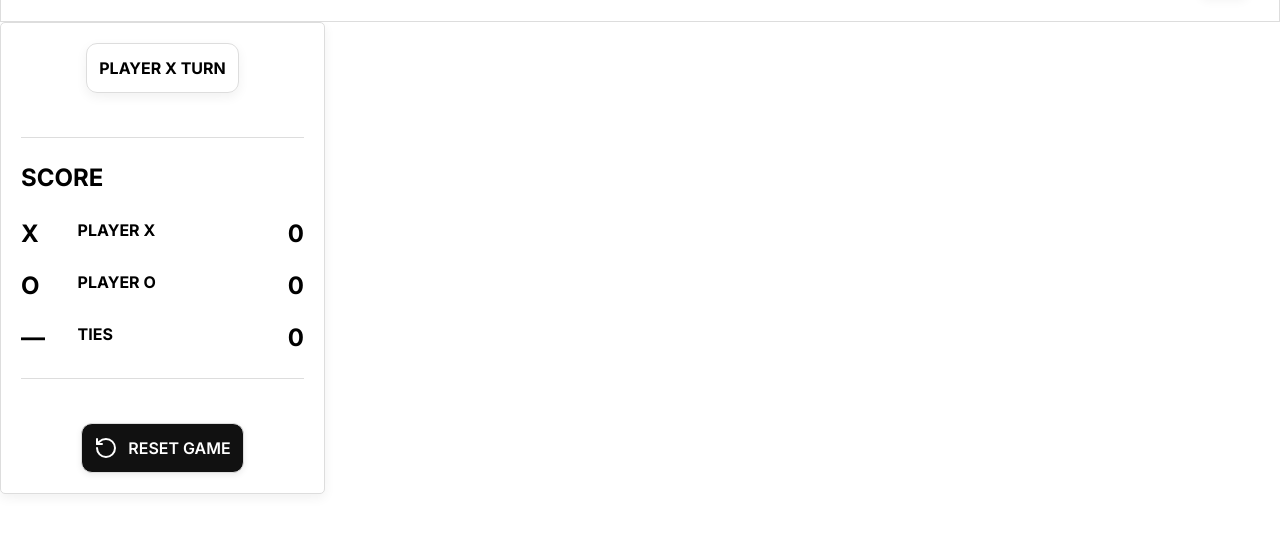
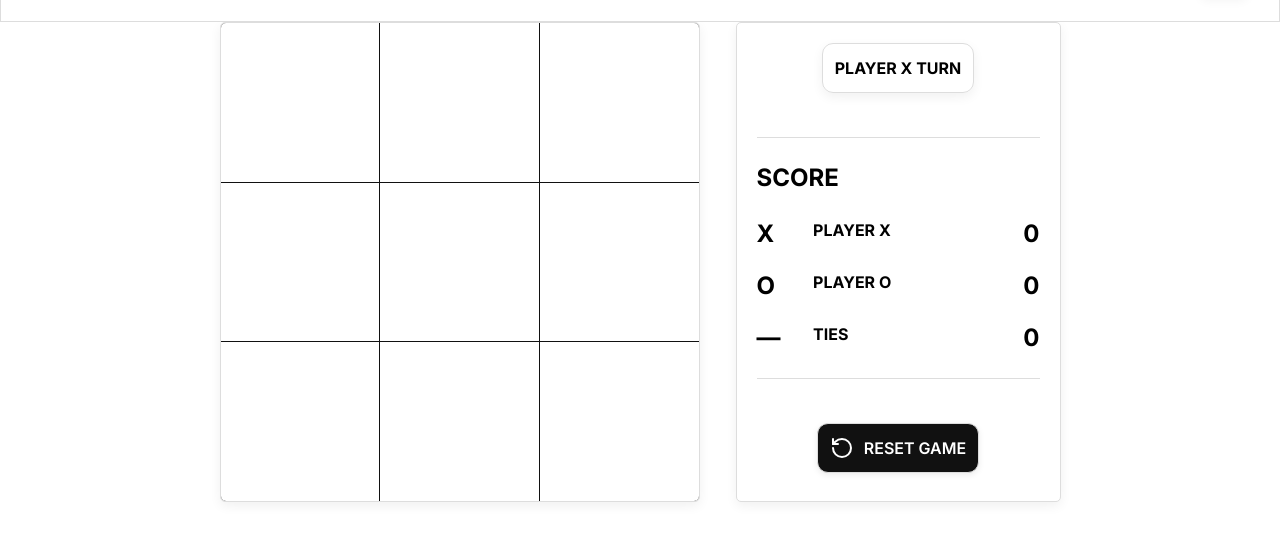
Before and after one commit to murilo404p/Tic-Tac-Toe, a website built with Vite: page index.html in a window 1280 px wide. Shown: the part 78-618 px from the top of the page. Built offline with nearby package versions, Linux system fonts and the light colour scheme.

Commit message:
add: game board

```diff
--- a/index.html
+++ b/index.html
@@ -17,6 +17,20 @@
         </button>
       </div>
     </header>
+    <main class="flex justify-center gap-9">
+      <div id="game" class="w-full max-w-120 flex flex-col border border-border rounded-[5px] bg-bg shadow-card">
+        <div id="game-board" class="grid grid-cols-3 gap-px bg-border-strong overflow-hidden rounded-[5px] aspect-square">
+          <button class="cursor-pointer bg-bg hover:bg-surface-hover"></button>
+          <button class="cursor-pointer bg-bg hover:bg-surface-hover"></button>
+          <button class="cursor-pointer bg-bg hover:bg-surface-hover"></button>
+          <button class="cursor-pointer bg-bg hover:bg-surface-hover"></button>
+          <button class="cursor-pointer bg-bg hover:bg-surface-hover"></button>
+          <button class="cursor-pointer bg-bg hover:bg-surface-hover"></button>
+          <button class="cursor-pointer bg-bg hover:bg-surface-hover"></button>
+          <button class="cursor-pointer bg-bg hover:bg-surface-hover"></button>
+          <button class="cursor-pointer bg-bg hover:bg-surface-hover"></button>
+        </div>
+      </div>
       <div id="informations" class="w-full max-w-81.25 p-5! gap-11 flex flex-col border border-border rounded-[5px] bg-bg shadow-card">
         <div class="flex items-center justify-center">
           <p id="player-turn" class="border border-border p-3! rounded-[11px] font-bold shadow-card">PLAYER X TURN</p>
@@ -47,6 +61,7 @@
           <button class="flex border border-border p-3! rounded-[11px] font-semibold gap-2.5 bg-button text-button-text shadow-button"><svg xmlns="http://www.w3.org/2000/svg" width="24" height="24" viewBox="0 0 24 24" fill="none" stroke="currentColor" stroke-width="2" stroke-linecap="round" stroke-linejoin="round" class="lucide lucide-rotate-ccw-icon lucide-rotate-ccw"><path d="M3 12a9 9 0 1 0 9-9 9.75 9.75 0 0 0-6.74 2.74L3 8"/><path d="M3 3v5h5"/></svg>RESET GAME</button>
         </div>
       </div>
+    </main>
     <script type="module" src="/src/main.js"></script>
   </body>
 </html>
```
Lines whose indentation alone changed are shown as unchanged.
